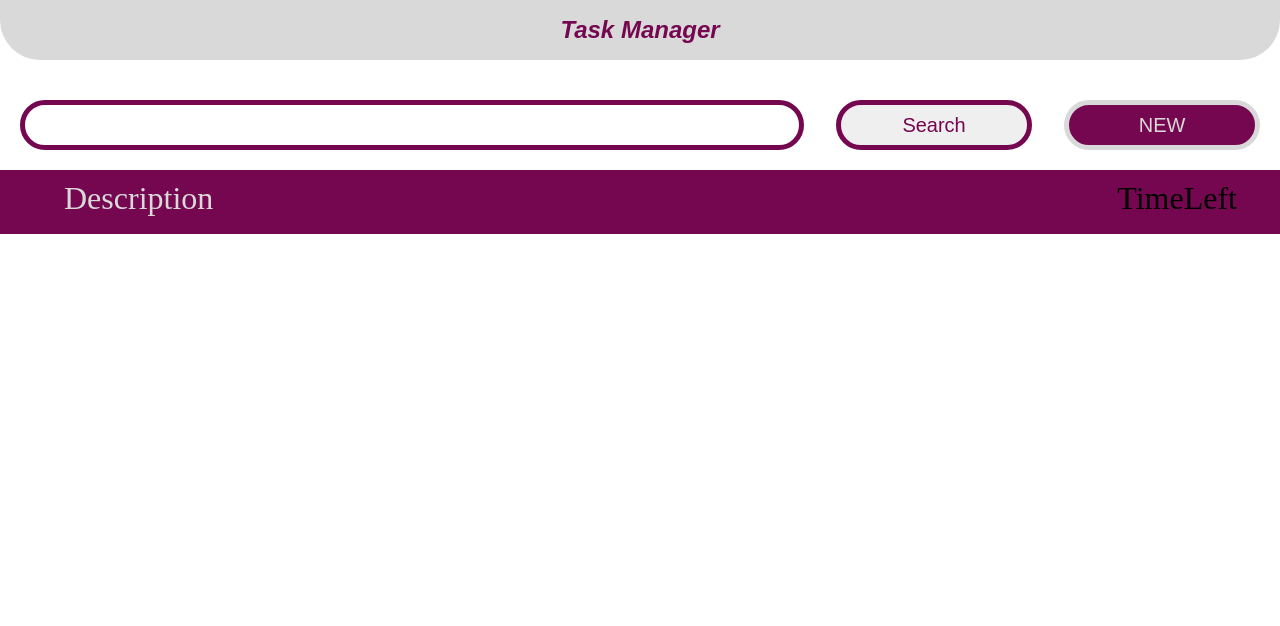
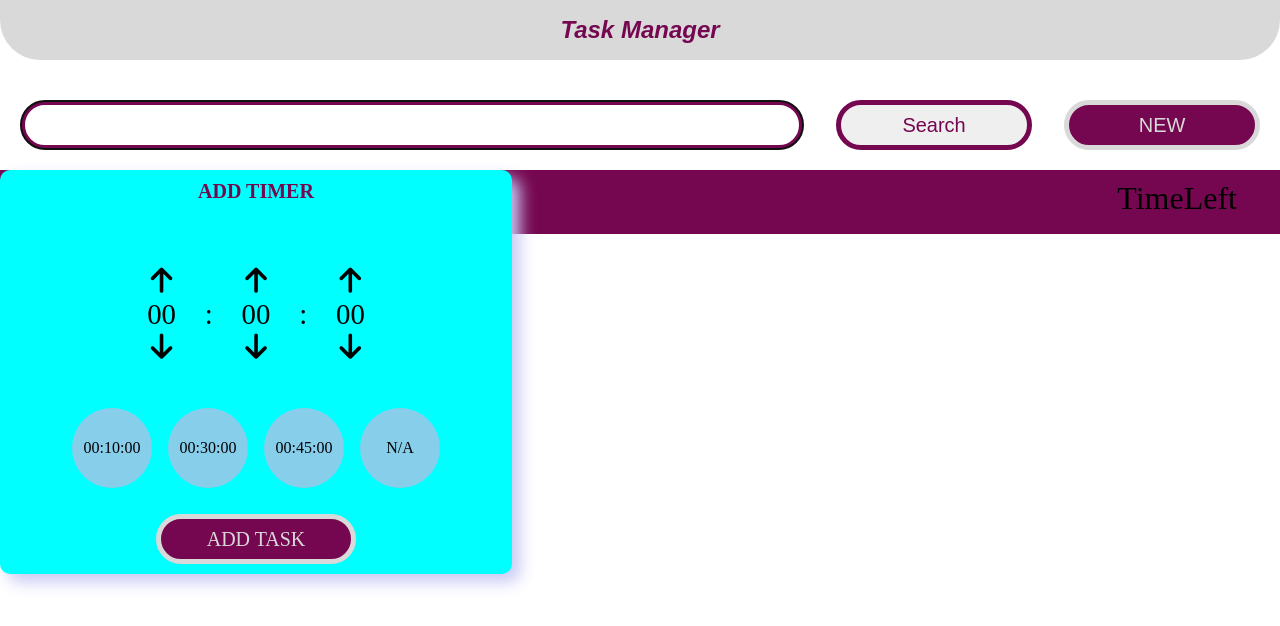
Before and after one commit to avinashid/TaskManager, a plain HTML site: page index.html in a window 1280 px wide. Drawn offline with Linux system fonts and the light colour scheme.

Commit message:
dropdown added css"

```diff
--- a/index.html
+++ b/index.html
@@ -13,9 +13,41 @@
             <em>Task Manager</em>
     </header>
     <div id="search">
-            <input type="text" class = "inputField">
-            <button class="buttonLook">Search</button>
-            <button class="invertedButtonLook">NEW</button>
+        <input type="text" class = "inputField" autofocus>
+        <button class="buttonLook" >Search</button>
+        <button class="invertedButtonLook">NEW</button>
+    </div>
+    <div class="dropdown">
+        <div class="timerName">ADD TIMER</div>
+        <div class="timer">
+            <div class="timerWrapper">
+
+                <div class="incrementBtn fa-solid fa-arrow-up"></div>
+                <div id="hh">00</div>
+                <div class="decrementBtn fa-solid fa-arrow-down"></div>
+            </div>
+            <div class="timerWrapper">:</div>
+            <div class="timerWrapper">
+                <div class="incrementBtn fa-solid fa-arrow-up" ></div>
+                <div id="hh">00</div>
+                <div class="decrementBtn fa-solid fa-arrow-down"></div>
+            </div>
+            <div class="timerWrapper">:</div>
+            <div class="timerWrapper">
+                <div class="incrementBtn fa-solid fa-arrow-up"></div>
+                <div id="hh">00</div>
+                <div class="decrementBtn fa-solid fa-arrow-down"></div>
+            </div>
+        </div>
+        <div class="defaultTimer">
+            <div class="defaultTimerCircle" id="tenTimer">00:10:00</div>
+            <div class="defaultTimerCircle" id="thirtyTimer">00:30:00</div>
+            <div class="defaultTimerCircle" id="fourtyfiveTimer">00:45:00</div>
+            <div class="defaultTimerCircle" id="noneTimer">N/A</div>
+        </div>
+        <div class="addTaskBtn">
+            <div type="text" class="invertedSubmitBtn">ADD TASK</div>
+        </div>
     </div>
     <div class="banner">
         <span id="description">Description</span>
--- a/script.js
+++ b/script.js
@@ -45,6 +45,7 @@ const addList=(listData)=>{
 
 
 // Adding data to list
+
 newButton.addEventListener("click",()=>{
     list.push(getData.value);
     console.log(list)
@@ -62,8 +63,6 @@ searchButton.addEventListener("click",()=>{
     let listData = document.querySelectorAll(".listItem");
     let listTemp = document.querySelectorAll(".listWrapper");
     listData.forEach((val,index)=>{
-        // console.log(val.textContent+"".includes(getData.value));
-        console.log(`${val.textContent}  ${getData.value} ${val.textContent.includes(getData.value)}`)
         if(val.textContent.includes(getData.value)){
             console.log("Thisis true")
             listTemp[index].style.display="flex";
--- a/style.css
+++ b/style.css
@@ -123,3 +123,98 @@ header{
     /* vertical-align: center; */
     height: 2em;
 }
+
+.dropdown{
+    position:absolute;
+    display: flex;
+    flex-direction: column;
+    gap: 40px;
+    /* height:fit-content; */
+    /* left: 30vw; */
+    justify-content:center;
+    align-items: center;
+    background-color: var(--dark-color);
+    min-width: 40vw;
+    min-height: 40vh;
+    /* vertical-align: middle; */
+    /* border: 5px solid 50px var(--dark-color); */
+    box-shadow: 8px 8px 16px var(--mid-color);
+    margin-left: auto;
+    margin-right: auto;
+    background-color: aqua;
+    border-radius: 10px;
+    /* overflow:hidden; */
+    /* display:none; */
+
+}
+
+.timer{
+    position:relative;
+    top: 0.75em;
+    font-size: 1.8em;
+    gap: 1em;
+    margin: auto;
+    padding-bottom: 50px;
+    text-align: center;
+    display: flex;
+    flex-direction: row;
+    /* height:2rem; */
+    justify-content: center;
+    align-items: center;
+}
+
+.defaultTimer{
+    margin-top:10px;
+    font-size: 1em;
+    gap: 1em;
+    position:relative;
+    margin: auto;
+    text-align: center;
+    display: flex;
+    flex-direction: row;
+    height:2rem;
+    justify-content: center;
+    align-items: center;
+}
+
+.defaultTimerCircle{
+    display: flex;
+    /* outline: var(--dark-color) solid 4px; */
+    justify-content: center;
+    align-items: center;
+    border-color:black;
+    background-color: skyblue;
+    border-radius: 50%;
+    border-width: 50px;
+    width: 5rem;
+    height: 5rem;
+    /* border-radius: 50%; */
+}
+
+.invertedSubmitBtn{
+    font-size: 20px;
+    color:var(--light-color);
+    background-color: var(--dark-color);
+    border: 5px solid var(--light-color);
+    width: 200px;
+    height:50px;
+    border-radius: 50px;
+    cursor:pointer;
+    text-align: center;
+    display: flex;
+    align-items: center;
+    justify-content: center;
+    margin:auto;
+    margin-top: 10px;
+    margin-bottom: 10px;
+}
+
+.timerName{
+    margin-top: 10px;
+    display:flex;
+    justify-content: center;
+    font-size: 20px;
+    color:var(--dark-color);
+    font-weight: bolder;
+
+}
```
